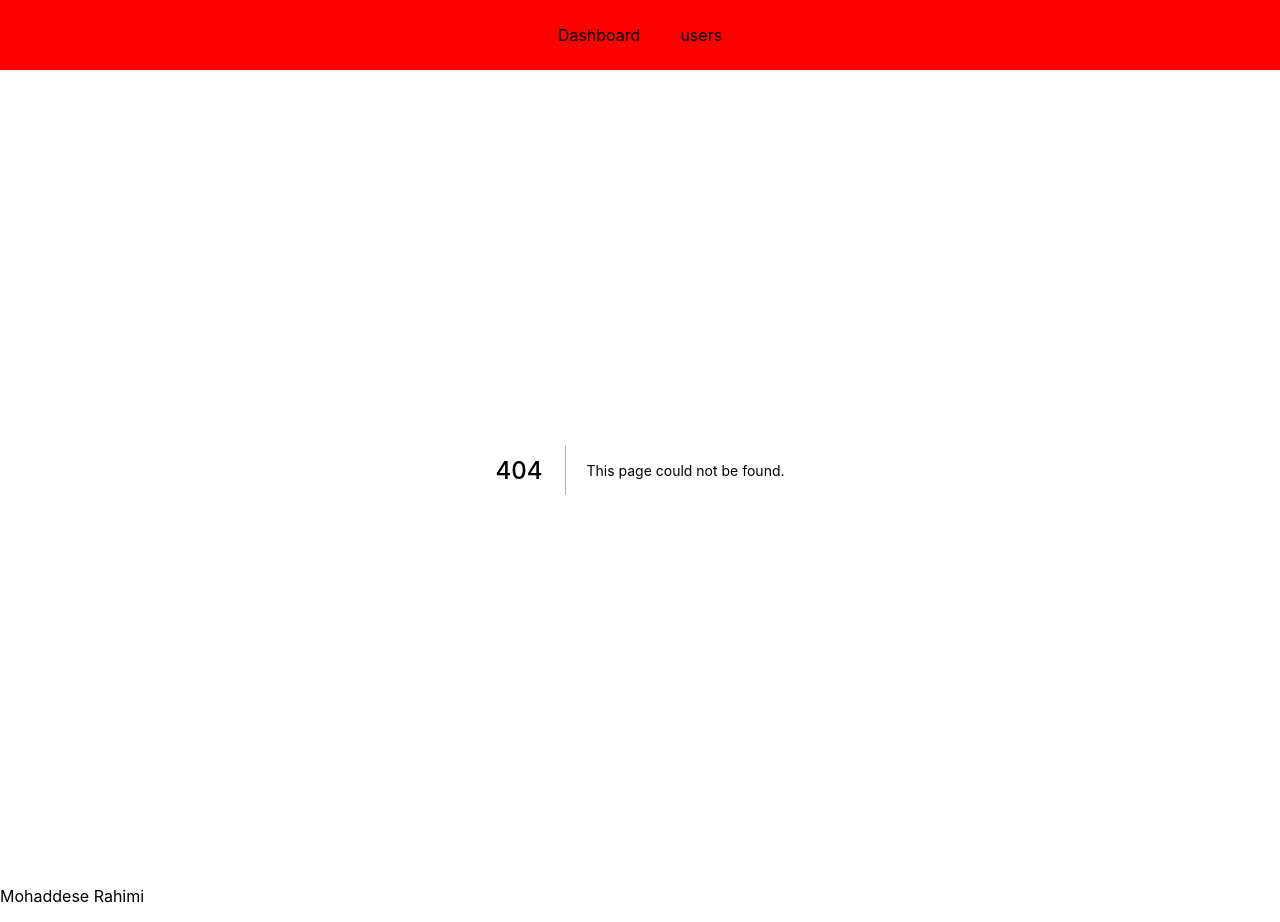
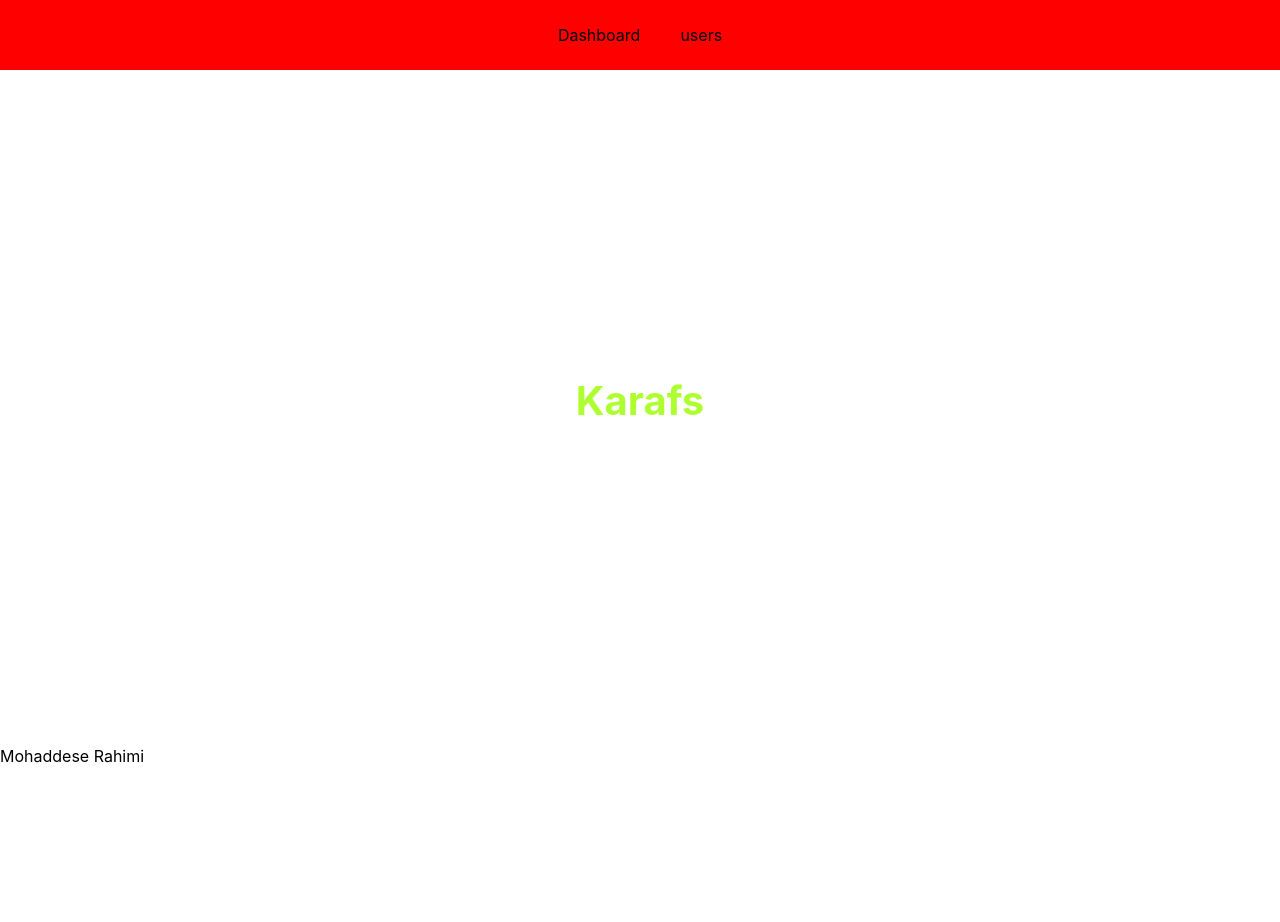
Before and after one commit to mohaddsw/karafs, a Next.js app: page / in a window 1280 px wide. Before the commit this address had no page. After the commit the page ends 800 px from the top, so only its background shows below. Built offline with nearby package versions, Linux system fonts and the light colour scheme.

Commit message:
api call

```diff
--- a/layout/Container/container.jsx
+++ b/layout/Container/container.jsx
@@ -1,11 +1,12 @@
 import Navbar from '../Hedear/Hedear'
 import Footer from '../Footer/Footer'
+import styles from './container.module.scss'
 
 export default function Layout({ children }) {
   return (
     <>
     <Navbar/>
-      <main>{children}</main>
+      <main className={styles['main']}>{children}</main>
     <Footer/>
     </>
   )
--- a/layout/Container/container.module.scss
+++ b/layout/Container/container.module.scss
@@ -0,0 +1,5 @@
+.main {
+  width: 1208px;
+  margin: auto;
+  height: calc(100vh - 140px);
+}
--- a/layout/Hedear/Hedear.jsx
+++ b/layout/Hedear/Hedear.jsx
@@ -7,7 +7,7 @@ const Hedear = () => {
             <div className={styles['nav__container']}>
                 <ul>
                     <li>
-                        <Link href="/">
+                        <Link href="/" >
                             <a>
                                 Dashboard
                             </a>
--- a/package.json
+++ b/package.json
@@ -9,6 +9,7 @@
     "lint": "next lint"
   },
   "dependencies": {
+    "axios": "^0.27.2",
     "next": "12.2.2",
     "react": "18.2.0",
     "react-dom": "18.2.0",
--- /dev/null
+++ b/pages/home/home.module.scss
@@ -0,0 +1,11 @@
+.home{
+    display: flex;
+    justify-content: center;
+    align-items: center;
+    width: 100%;
+    height: 100%;
+    h1{
+        font-size: 40px;
+        color: greenyellow;
+    }
+}
--- /dev/null
+++ b/pages/home/index.jsx
@@ -0,0 +1,9 @@
+import styles from './home.module.scss'
+const Home = () => {
+    return(
+        <div className={styles['home']}>
+            <h1>Karafs</h1>
+        </div>
+    )
+}
+export default Home
--- /dev/null
+++ b/pages/index.jsx
@@ -0,0 +1,9 @@
+
+
+import HomePage from './home/index'
+export default function Home() {
+
+    return (
+        <HomePage />
+    )
+}
```
Also changed, not shown: pages/users/index.jsx (+41 -3 lines), pages/users/users.module.scss (added, +13 -0 lines), plugins/axios.js (added, +7 -0 lines), 1 other file (tests, documents, lock files or other folders).
